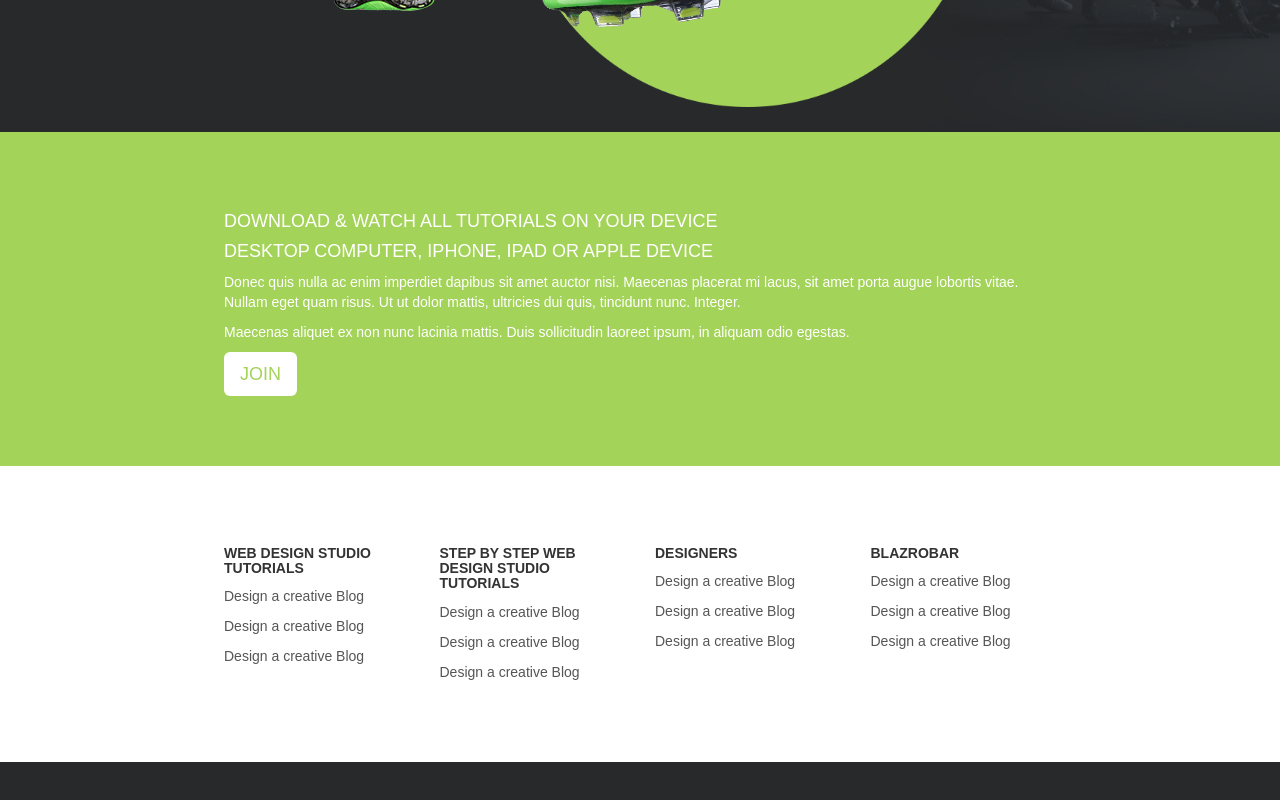
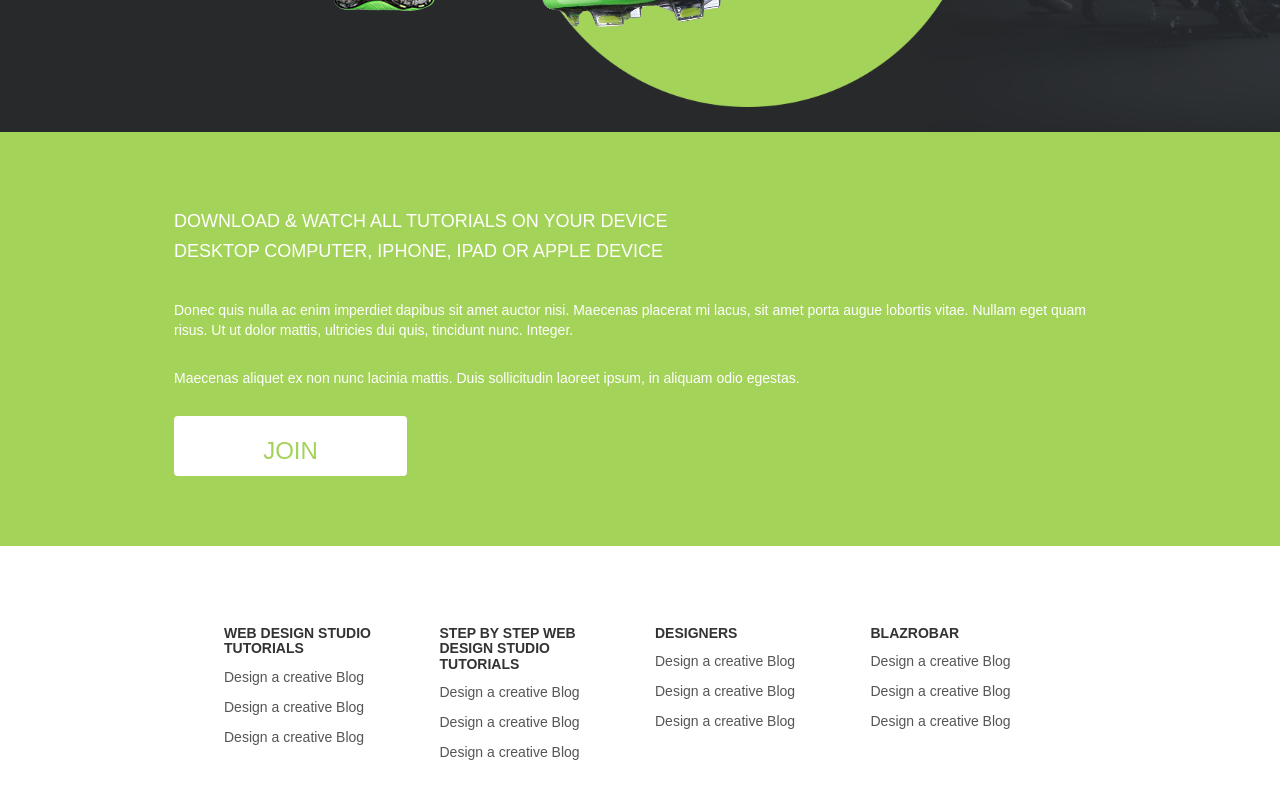
Before and after one commit to conspicuousClockwork/nike-test, a React (Create React App) app: page / in a window 1280 px wide. Shown: the part 1900-2700 px from the top of the page. Before the commit the page ends 2662 px from the top, so only its background shows below. Built offline with nearby package versions, Linux system fonts and the light colour scheme.

Commit message:
Added aphrodite and flexbox to Conversion component

```diff
--- a/src/components/Conversion.js
+++ b/src/components/Conversion.js
@@ -1,4 +1,5 @@
 import React, { Component } from 'react';
+import { StyleSheet, css } from 'aphrodite';
 
 class Conversion extends Component {
   render() {
@@ -11,19 +12,56 @@ class Conversion extends Component {
     }
     if (this.props.conversion.paragraphs) {
       paragraphs = this.props.conversion.paragraphs.map(paragraph => {
-        return (<p>{paragraph}</p>);
+        return (<p className={css(styles.text)}>{paragraph}</p>);
       });
     }
     return (
-      <div className="ConversionContainer">
-        <div className="Conversion container-fluid">
-          {headers}
+      <div className={css(styles.container)}>
+        <div className={css(styles.innerContainer)}>
+          <span className={css(styles.text)}>
+            {headers}
+          </span>
           {paragraphs}
-          <button type="button" className="btn btn-primary btn-lg">JOIN</button>
+          <button type="button" className={css(styles.button)}><h3>JOIN</h3></button>
         </div>
       </div>
     );
   }
 }
 
+const styles = StyleSheet.create({
+    container: {
+      backgroundColor: '#A4D35A',
+      width: '100%',
+      justifyContent: 'center',
+      paddingTop: '3em',
+      paddingBottom: '3em',
+      display: 'flex'
+    },
+    innerContainer: {
+      color: 'white',
+      margin: '1em',
+      flexDirection: 'column',
+      width: '75%',
+      display: 'flex',
+      padding: '1em'
+    },
+    text: {
+      marginBottom: '2em'
+    },
+    button: {
+      width: '25%',
+      padding: 0,
+      display: 'flex',
+      backgroundColor: 'white',
+      justifyContent: 'center',
+      borderColor: 'transparent',
+      borderRadius: '4px',
+      color: '#A4D35A',
+      '@media (max-width: 1000px)': {
+        width: '100%'
+      }
+    }
+});
+
 export default Conversion;
```
